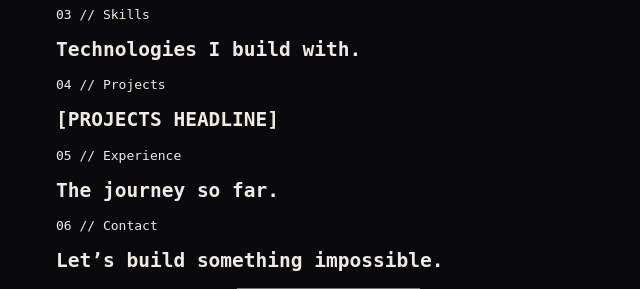
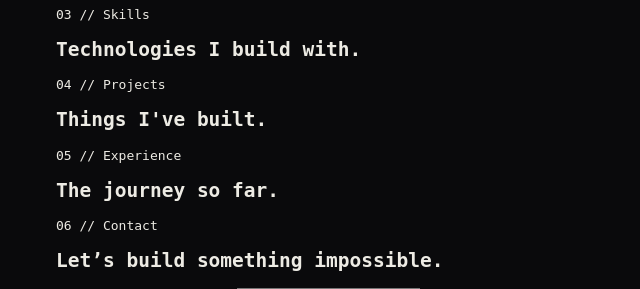
Before and after one commit to daniellawal015-code/daniel-portfolio, a PHP site: page /daniel-portfolio/ in a window 1280 px wide. Shown: the part 3638-3927 px from the top of the page, without its empty margins (0-640 px from the left). Run offline with PHP 8.4, Linux system fonts and the light colour scheme.

Commit message:
Added projects

```diff
--- a/components/projects.php
+++ b/components/projects.php
@@ -1,6 +1,6 @@
 <section id="projects" aria-label="Projects" class="px-6 py-32 sm:px-10 lg:pl-32 lg:pr-16">
     <p class="font-mono text-eyebrow uppercase tracking-widest text-muted">04 // Projects</p>
-    <h2 class="mt-4 max-w-2xl font-display text-display-1 text-paper">[PROJECTS HEADLINE]</h2>
+    <h2 class="mt-4 max-w-2xl font-display text-display-1 text-paper">Things I've built.</h2>
 
     <div data-projects-filter role="tablist" aria-label="Filter projects by category" class="mt-10 flex flex-wrap gap-3"></div>
 
```
